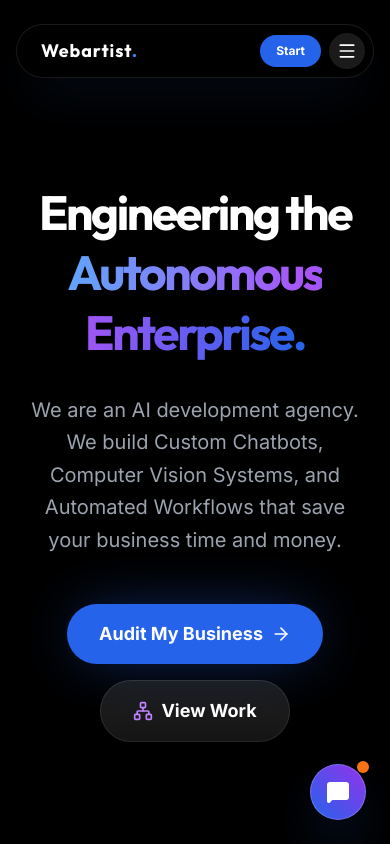
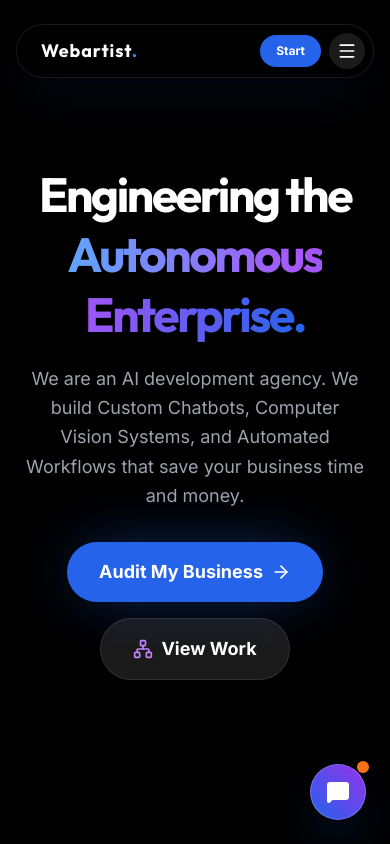
Before and after one commit to rajicodez/Webartist, a Next.js app: page / in a window 390 px wide. Shown: the top 844 px of the page. Built offline with nearby package versions, Linux system fonts and the light colour scheme.

Commit message:
Hero update

```diff
--- a/components/Hero.tsx
+++ b/components/Hero.tsx
@@ -7,7 +7,7 @@ const SplineScene = React.lazy(() => import("./SplineScene"));
 
 export default function Hero() {
   return (
-    <section className="relative min-h-screen flex items-center justify-center overflow-hidden bg-black text-white">
+    <section className="relative min-h-screen flex items-center justify-center overflow-hidden bg-black text-white pb-24 md:pb-0">
 
       {/* 1. ANIMATED 3D BACKGROUND */}
       <div className="hidden md:block absolute inset-0 z-0">
@@ -20,10 +20,10 @@ export default function Hero() {
       </div>
 
       {/* 2. MAIN CONTENT */}
-      <div className="relative z-10 max-w-7xl mx-auto px-6 text-center mt-20">
+      <div className="relative z-10 max-w-7xl mx-auto px-6 text-center mt-24 md:mt-20">
 
         {/* Headline */}
-        <h1 className="text-5xl md:text-8xl font-display font-bold tracking-tighter mb-8 leading-tight">
+        <h1 className="text-5xl md:text-8xl font-display font-bold tracking-tighter mb-5 md:mb-8 leading-tight">
           Engineering the <br />
           <span className="text-transparent bg-clip-text bg-gradient-to-r from-blue-400 via-purple-500 to-blue-600 animate-gradient-x">
             Autonomous Enterprise.
@@ -31,7 +31,7 @@ export default function Hero() {
         </h1>
 
         {/* Subheadline */}
-        <p className="text-xl md:text-2xl text-gray-400 max-w-3xl mx-auto leading-relaxed mb-12">
+        <p className="text-lg md:text-2xl text-gray-400 max-w-3xl mx-auto leading-relaxed mb-8 md:mb-12">
           We are an AI development agency. We build Custom Chatbots, Computer Vision Systems, and Automated Workflows that save your business time and money.
         </p>
 
```
